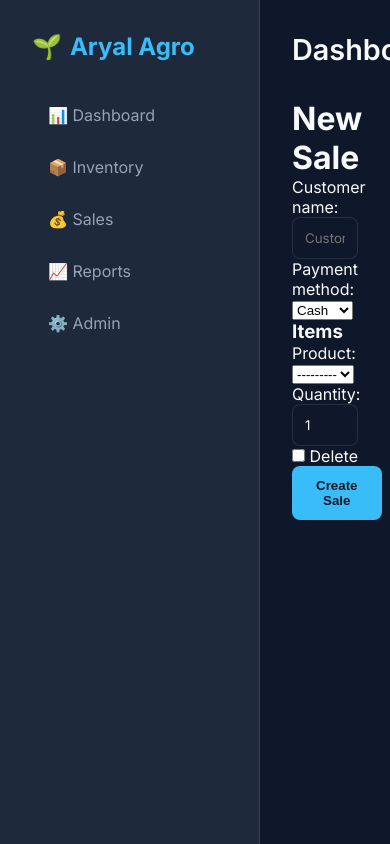
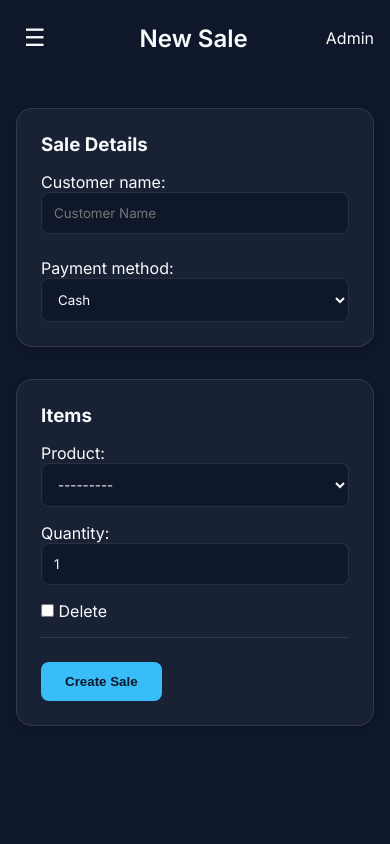
Before and after one commit to badalaryal11/aryal-erp, a Django app: page /sales/create/ in a window 390 px wide. Run offline with Django 4.2, Linux system fonts and the light colour scheme; data that the repository does not hold is empty.

Commit message:
Implement responsive design

```diff
--- a/core/static/core/css/style.css
+++ b/core/static/core/css/style.css
@@ -187,3 +187,160 @@ th {
     outline: none;
     border-color: var(--accent);
 }
+
+/* Toolbar */
+.toolbar {
+    display: flex;
+    justify-content: space-between;
+    align-items: center;
+    margin-bottom: 1rem;
+    gap: 1rem;
+    flex-wrap: wrap;
+}
+
+.search-form {
+    display: flex;
+    gap: 0.5rem;
+    flex: 1;
+    max-width: 400px;
+}
+
+.btn-outline {
+    background: var(--bg-dark);
+    border: 1px solid var(--glass-border);
+    color: var(--text-primary);
+    text-decoration: none;
+    display: inline-flex;
+    align-items: center;
+    justify-content: center;
+}
+
+/* Mobile Responsive */
+@media (max-width: 768px) {
+    .sidebar {
+        position: fixed;
+        left: -280px;
+        top: 0;
+        height: 100vh;
+        z-index: 1000;
+        transition: left 0.3s ease;
+        box-shadow: 4px 0 10px rgba(0, 0, 0, 0.3);
+    }
+
+    .sidebar.open {
+        left: 0;
+    }
+
+    .main-content {
+        padding: 1rem;
+        width: 100%;
+    }
+
+    .header {
+        gap: 1rem;
+    }
+
+    .grid-3 {
+        grid-template-columns: 1fr;
+    }
+
+    .page-title {
+        font-size: 1.5rem;
+    }
+
+    /* Hamburger Menu */
+    .menu-toggle {
+        display: block;
+        background: none;
+        border: none;
+        color: var(--text-primary);
+        font-size: 1.5rem;
+        cursor: pointer;
+        padding: 0.5rem;
+        margin-right: 0.5rem;
+    }
+
+    /* Overlay */
+    .sidebar-overlay {
+        display: none;
+        position: fixed;
+        top: 0;
+        left: 0;
+        width: 100%;
+        height: 100%;
+        background: rgba(0, 0, 0, 0.5);
+        z-index: 999;
+        backdrop-filter: blur(4px);
+    }
+
+    .sidebar-overlay.active {
+        display: block;
+    }
+
+    /* Toolbar Mobile */
+    .toolbar {
+        flex-direction: column;
+        align-items: stretch;
+    }
+
+    .search-form {
+        max-width: 100%;
+    }
+}
+
+@media (min-width: 769px) {
+    .menu-toggle {
+        display: none;
+    }
+
+    .sidebar-overlay {
+        display: none !important;
+    }
+}
+
+/* Form Styles */
+.form-grid {
+    display: grid;
+    grid-template-columns: repeat(auto-fit, minmax(250px, 1fr));
+    gap: 1.5rem;
+}
+
+.formset-row {
+    display: grid;
+    grid-template-columns: 3fr 1fr auto;
+    gap: 1rem;
+    align-items: end;
+    margin-bottom: 1rem;
+    padding-bottom: 1rem;
+    border-bottom: 1px solid var(--glass-border);
+}
+
+@media (max-width: 768px) {
+    .formset-row {
+        grid-template-columns: 1fr;
+    }
+}
+
+/* Generic Input Styles */
+input[type="text"],
+input[type="number"],
+input[type="email"],
+input[type="password"],
+input[type="date"],
+select,
+textarea {
+    width: 100%;
+    padding: 0.75rem;
+    background-color: var(--bg-dark);
+    border: 1px solid var(--glass-border);
+    border-radius: 0.5rem;
+    color: var(--text-primary);
+    font-family: var(--font-main);
+}
+
+input:focus,
+select:focus,
+textarea:focus {
+    outline: none;
+    border-color: var(--accent);
+}
--- a/core/templates/core/base.html
+++ b/core/templates/core/base.html
@@ -13,7 +13,8 @@
 </head>
 
 <body>
-    <aside class="sidebar">
+    <div class="sidebar-overlay" id="sidebarOverlay"></div>
+    <aside class="sidebar" id="sidebar">
         <div class="brand">
             <span>🌱</span> Aryal Agro
         </div>
@@ -34,6 +35,7 @@
 
     <main class="main-content">
         <header class="header">
+            <button class="menu-toggle" id="menuToggle">☰</button>
             <h1 class="page-title">{% block page_title %}Dashboard{% endblock %}</h1>
             <div class="user-profile">
                 <span>Admin</span>
@@ -43,6 +45,25 @@
         {% block content %}
         {% endblock %}
     </main>
+
+    <script>
+        const menuToggle = document.getElementById('menuToggle');
+        const sidebar = document.getElementById('sidebar');
+        const sidebarOverlay = document.getElementById('sidebarOverlay');
+
+        function toggleSidebar() {
+            sidebar.classList.toggle('open');
+            sidebarOverlay.classList.toggle('active');
+        }
+
+        if (menuToggle) {
+            menuToggle.addEventListener('click', toggleSidebar);
+        }
+
+        if (sidebarOverlay) {
+            sidebarOverlay.addEventListener('click', toggleSidebar);
+        }
+    </script>
 </body>
 
 </html>
--- a/sales/templates/sales/sale_form.html
+++ b/sales/templates/sales/sale_form.html
@@ -1,43 +1,49 @@
 {% extends 'core/base.html' %}
 
 {% block title %}New Sale{% endblock %}
+{% block page_title %}New Sale{% endblock %}
 
 {% block content %}
-<div class="d-flex justify-content-between flex-wrap flex-md-nowrap align-items-center pt-3 pb-2 mb-3 border-bottom">
-    <h1 class="h2">New Sale</h1>
+<div class="toolbar">
+    <div></div>
 </div>
 
 <form method="post">
     {% csrf_token %}
-    <div class="row">
-        <div class="col-md-6">
+    <div class="card" style="margin-bottom: 2rem;">
+        <h3>Sale Details</h3>
+        <div class="form-grid" style="margin-top: 1rem;">
             {{ form.as_p }}
         </div>
     </div>
 
+    <div class="card">
         <h3>Items</h3>
         {{ items.management_form }}
-    <div id="formset-container">
+        <div id="formset-container" style="margin-top: 1rem;">
             {% for form in items %}
-        <div class="row mb-3 form-row">
-            <div class="col-md-5">
+            <div class="formset-row">
+                <div>
                     {{ form.product.label_tag }}
                     {{ form.product }}
                 </div>
-            <div class="col-md-3">
+                <div>
                     {{ form.quantity.label_tag }}
                     {{ form.quantity }}
                 </div>
-            <div class="col-md-2">
+                <div>
                     {% if items.can_delete %}
-                {{ form.DELETE }} Delete
+                    {{ form.DELETE }} <label for="{{ form.DELETE.id_for_label }}">Delete</label>
                     {% endif %}
                 </div>
             </div>
             {% endfor %}
         </div>
 
+        <div style="margin-top: 1.5rem;">
             <button type="submit" class="btn btn-primary">Create Sale</button>
+        </div>
+    </div>
 </form>
 
 <script>
```
Also changed, not shown: inventory/templates/inventory/product_list.html (+3 -4 lines), sales/templates/sales/sale_detail.html (+21 -24 lines), sales/templates/sales/sale_list.html (+15 -11 lines). Lines whose indentation alone changed are shown as unchanged.
